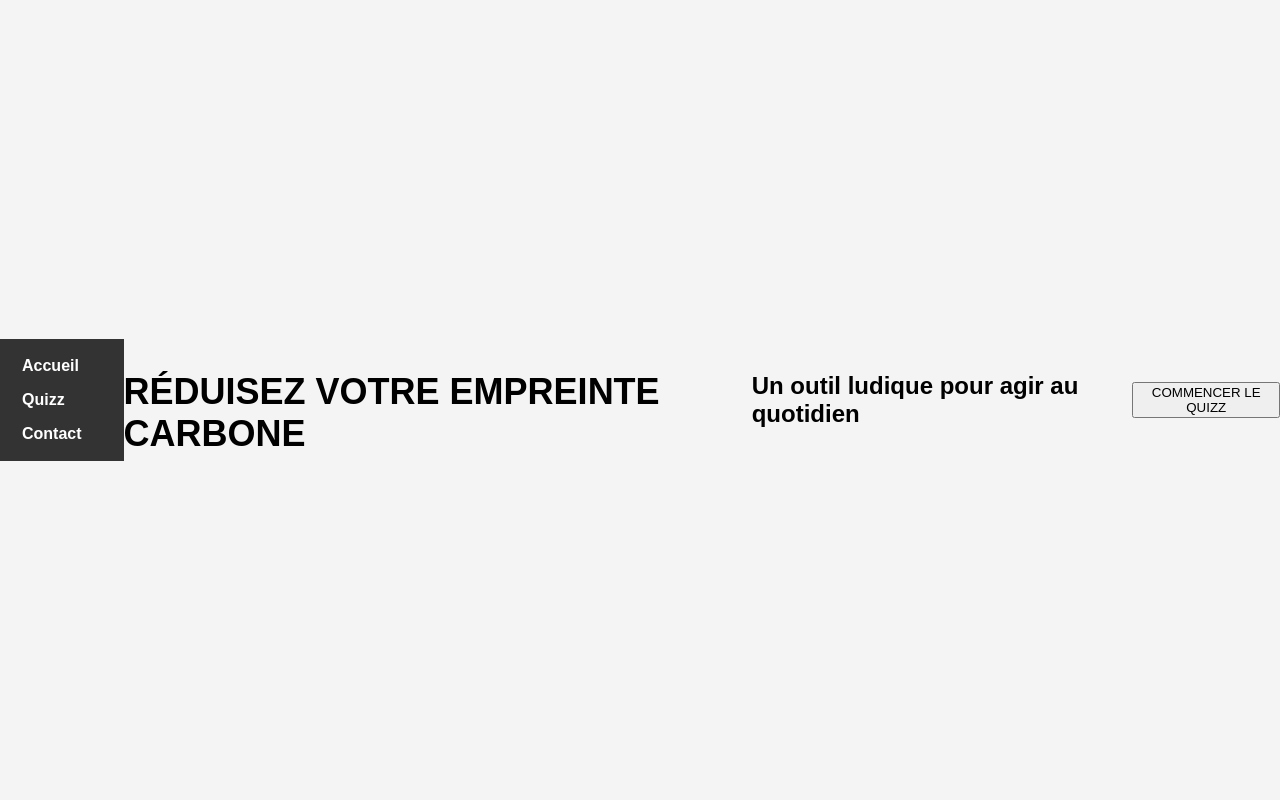
After one commit to dasbap/projet_solution_app, a PHP site: page /index.html in a window 1280 px wide. The commit adds this page. Run offline with PHP 8.4, Linux system fonts and the light colour scheme.

Commit message:
Modification de index.css

```diff
--- /dev/null
+++ b/APP/Client/index.html
@@ -0,0 +1,30 @@
+
+<!DOCTYPE html>
+<html lang="fr">
+<head>
+    <meta charset="UTF-8">
+    <meta name="viewport" content="width=device-width, initial-scale=1.0">
+    <title>Accueil</title>
+    <link rel="stylesheet" href="style.css">
+    <link rel="preconnect" href="https://fonts.googleapis.com">
+    <link rel="preconnect" href="https://fonts.gstatic.com" crossorigin>
+    <link href="https://fonts.googleapis.com/css2?family=Manrope:wght@200..800&display=swap" rel="stylesheet">
+
+</head>
+<body>
+    <nav class="navbar">
+        <ul>
+            <li><a href="index.html">Accueil</a></li>
+            <li><a href="quizz.html">Quizz</a></li>
+            <li><a href="connexion.html">Contact</a></li>
+
+        </ul>
+    </nav>
+
+    <h1>RÉDUISEZ VOTRE EMPREINTE CARBONE</h1><br>
+    <h2>Un outil ludique pour agir au quotidien</h2><br>
+    <button>COMMENCER LE QUIZZ</button>
+
+
+</body>
+</html>
--- a/APP/Client/style.css
+++ b/APP/Client/style.css
@@ -8,6 +8,121 @@ body {
     height: 100vh;
     margin: 0;
 }
+
+body {
+    margin: 0;
+    font-family: Arial, sans-serif;
+    background-color: #f4f4f4;
+  }
+
+  .header {
+    display: flex;
+    justify-content: space-between;
+    align-items: center;
+    padding: 20px;
+    background-color: #1c1c1c;
+    color: white;
+  }
+
+ul, li, a {
+    list-style: none;
+    text-decoration: none;
+    padding: 0;
+    margin: 0;
+  }
+
+  .logo {
+    font-size: 24px;
+    font-weight: bold;
+  }
+
+  .main-menu ul {
+    display: flex;
+    list-style: none;
+    gap: 20px;
+  }
+
+  .main-menu a {
+    color: white;
+    text-decoration: none;
+  }
+
+  .profile {
+    position: relative;
+  }
+
+  .profile .dropdown {
+    display: none;
+    position: absolute;
+    top: 30px;
+    right: 0;
+    background: white;
+    color: black;
+    list-style: none;
+    padding: 10px;
+    border-radius: 6px;
+    box-shadow: 0 2px 8px rgba(0,0,0,0.2);
+  }
+
+  .profile:hover .dropdown {
+    display: block;
+  }
+
+  .container {
+    display: flex;
+    padding: 20px;
+  }
+
+  .navbar {
+    justify-content: center;
+    align-items: center;
+    justify-content: flex-start;
+    background-color: #333;
+    padding: 10px;
+  }
+
+  .navbar li {
+    margin-right: 20px;
+  }
+
+  .navbar a {
+    color: white;
+    font-weight: bold;
+    padding: 8px 12px;
+    display: block;
+  }
+
+  .navbar a:hover {
+    background-color: #555;
+    border-radius: 4px;
+  }
+
+  .side-menu {
+    width: 200px;
+    padding-top: 20px;
+  }
+
+  .side-menu ul {
+    list-style: none;
+    padding: 0;
+  }
+
+  .side-menu li {
+    margin: 10px 0;
+  }
+
+  .side-menu a {
+    color: #333;
+    text-decoration: none;
+    font-weight: bold;
+  }
+
+  .content {
+    flex: 1;
+    text-align: center;
+    padding: 0 50px;
+  }
+
 .form-container {
     background-color: #fff;
     padding: 20px;
@@ -15,9 +130,59 @@ body {
     box-shadow: 0 0 10px rgba(0, 0, 0, 0.1);
     width: 300px;
 }
-h2 {
-    text-align: center;
-}
+h1 {
+    font-size: 36px;
+    margin-top: 50px;
+  }
+
+  h2 {
+    font-size: 24px;
+    margin: 20px 0;
+  }
+  .start-btn {
+    padding: 12px 24px;
+    font-size: 16px;
+    background-color: #4CAF50;
+    border: none;
+    color: white;
+    border-radius: 6px;
+    cursor: pointer;
+    margin-bottom: 40px;
+  }
+
+  .info-block {
+    display: flex;
+    align-items: center;
+    justify-content: center;
+    gap: 20px;
+    margin-bottom: 30px;
+  }
+
+  .arrow-box {
+    background-color: #4CAF50;
+    width: 100px;
+    height: 100px;
+    border-radius: 12px;
+    display: flex;
+    align-items: center;
+    justify-content: center;
+    font-size: 32px;
+    color: white;
+  }
+
+  .badge-box {
+    width: 80px;
+    height: 80px;
+    border-radius: 50%;
+    background-color: #4CAF50;
+    display: flex;
+    align-items: center;
+    justify-content: center;
+    color: white;
+    font-weight: bold;
+    font-size: 20px;
+  }
+
 .form-group {
     margin-bottom: 15px;
 }
```
Also changed, not shown: APP/Client/index.php (deleted, +0 -54 lines), Images/Couleur=Icon EcoTrack - Green.svg (added), Images/Couleur=Logo EcoTrack - Black - Green.svg (added).
